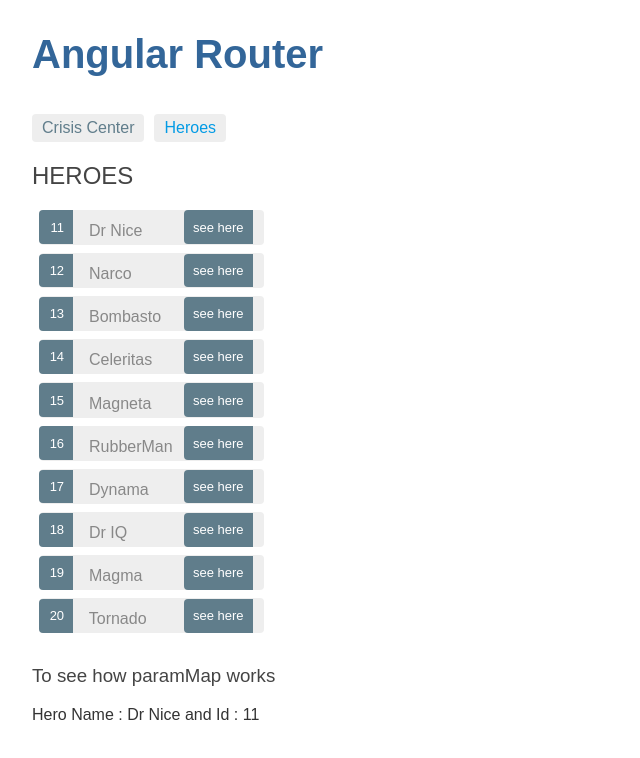
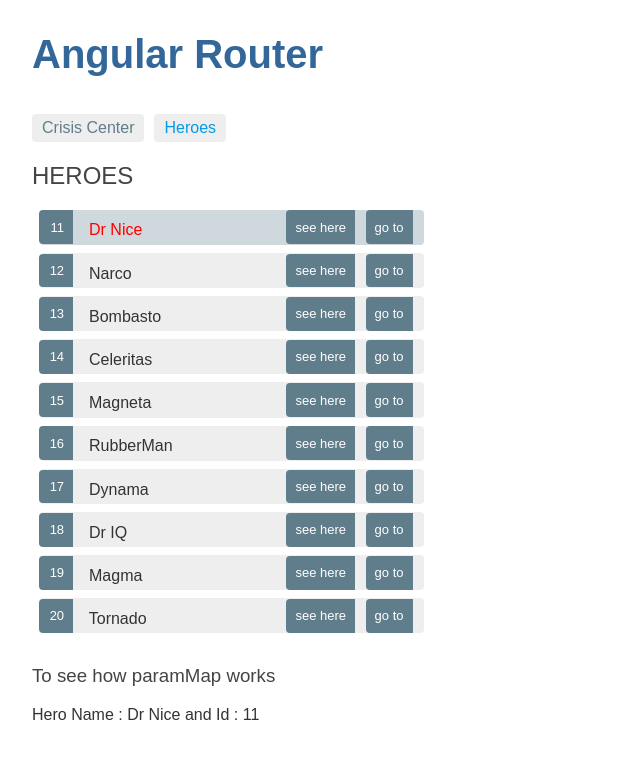
Before and after one commit to dahamv/angular-router, an Angular app: page /heroes/11 in a window 1280 px wide. Shown: the top 758 px of the page, without its empty margins (0-640 px from the left). Built offline with nearby package versions, Linux system fonts and the light colour scheme.

Commit message:
hero-detail and hero-list componenets working

```diff
--- a/src/app/heroes/hero-detail/hero-detail.component.html
+++ b/src/app/heroes/hero-detail/hero-detail.component.html
@@ -1,4 +1,4 @@
-<p>Hero Name : {{hero.name}} and Id : {{hero.id}}</p>
+<p *ngIf="hero">Hero Name : {{hero.name}} and Id : {{hero.id}}</p>
 <div *ngIf="navigatedByUrl">
-<button onclick="gotoHeroes()">go back to heros</button>
+<button (click)="gotoHeroes(hero)">Back</button>
 </div>
--- a/src/app/heroes/hero-detail/hero-detail.component.ts
+++ b/src/app/heroes/hero-detail/hero-detail.component.ts
@@ -12,7 +12,7 @@ import { Hero } from '../hero';
 })
 export class HeroDetailComponent implements OnInit {
 
-
+  //hero is set both by parents property biding and this.ngOnInit()
   @Input() hero : Hero;
   navigatedByUrl : boolean;
 
@@ -21,16 +21,25 @@ export class HeroDetailComponent implements OnInit {
                 private service: HeroService) {}
 
   ngOnInit(): void {
-    const id = this.route.snapshot.paramMap.get('id');
-    this.service.getHero(id).subscribe(hero => this.hero = hero);
     //check if this componenet is created by router-outlet or the parent component.
     this.navigatedByUrl = this.router.url.includes("/hero/");
-
+    if(this.navigatedByUrl) {
+      const id = this.route.snapshot.paramMap.get('id');
+      this.service.getHero(id).subscribe(hero => this.hero = hero);
+    }
   }
 
-  gotoHeroes() {
-    //This doesn't get called why?
-    console.log("gotoHeros called");
-    this.router.navigate(['/heroes']);
+  gotoHeroes(hero: Hero) {
+    const heroId = hero ? hero.id : null;
+    /**
+       * The router navigate() method takes the same one-item link parameters array that you can bind to a [routerLink] directive.
+       *
+       * Pass along the hero id if available so that the HeroList component can select that hero and highlight the hero just viewed.
+       * Include a junk 'foo' property for fun.
+       *
+       * The optional route parameters are not separated by "?" and "&" as they would be in the URL query string.
+       * They are separated by semicolons ";". This is matrix URL notation.
+      */
+    this.router.navigate(['/heroes', { hid: heroId, foo: 'foo' }]);
   }
 }
--- a/src/app/heroes/hero-list/hero-list.component.css
+++ b/src/app/heroes/hero-list/hero-list.component.css
@@ -3,7 +3,7 @@
   margin: 0 0 2em 0;
   list-style-type: none;
   padding: 0;
-  width: 15em;
+  width: 25em;
 }
 .heroes li {
   position: relative;
--- a/src/app/heroes/hero-list/hero-list.component.html
+++ b/src/app/heroes/hero-list/hero-list.component.html
@@ -1,11 +1,10 @@
 <h2>HEROES</h2>
 <ul class="heroes">
-  <li *ngFor="let hero of heroes"
-    [class.selected]="hero === selectedHero"
+  <li *ngFor="let hero of heroes$ | async"
+    [class.selected]="hero.id === selectedHeroId"
     (click)="onSelect(hero)">
-    <a class="li" [routerLink]="['/hero', hero.id]">
-      <span class="badge">{{hero.id}}</span> {{hero.name}}
-    </a>
+    <span class="badge">{{hero.id}}</span> {{hero.name}}
+    <a  [routerLink]="['/hero', hero.id]"><span style="float: right" class="badge">go to</span></a>
     <a [routerLink]="['/heroes', hero.id]"><span style="float: right" class="badge">see here</span></a>
 
   </li>
--- a/src/app/heroes/hero-list/hero-list.component.ts
+++ b/src/app/heroes/hero-list/hero-list.component.ts
@@ -16,37 +16,36 @@ import { switchMap } from 'rxjs/operators';
 export class HeroListComponent implements OnInit {
 
   selectedHero$: Observable<Hero>;
-  selectedHero : Hero;
-
-  heroes: Hero[];
+  //To highlight the selected item in the list
+  selectedHeroId : number;
+  heroes$: Observable<Hero[]>;
 
   constructor(private route: ActivatedRoute,
-                private router: Router, private heroService: HeroService, private messageService: MessageService) { }
+                private heroService: HeroService, private messageService: MessageService) { }
 
   ngOnInit() {
-    this.getHeroes();
-
     /**
      * To see difference between paramMap and snapshot.ParamMap methods.
      */
+    this.heroes$ = this.getHeroes();
     this.selectedHero$ = this.route.paramMap.pipe(
       switchMap((params: ParamMap) => {
-        let id = +params.get('id');
-        console.log('the id ' + id);
-        let hero = this.heroService.getHero(id);
-        return hero;
+
+        //Handle both cases /heroes/15 and /heroes;hid=15;foo=foo
+        let id = +params.get('id') || +params.get('hid');
+        this.selectedHeroId = id;
+        return this.heroService.getHero(id);
       })
     );
   }
 
   onSelect(hero: Hero): void {
-    this.selectedHero = hero;
+    this.selectedHeroId = hero.id;
     this.messageService.add(`HeroesComponent: Selected hero id=${hero.id}`);
   }
 
-  getHeroes(): void {
-    this.heroService.getHeroes()
-        .subscribe(heroes => this.heroes = heroes);
+  getHeroes(): Observable<Hero[]> {
+    return this.heroService.getHeroes();
   }
 }
 
```
